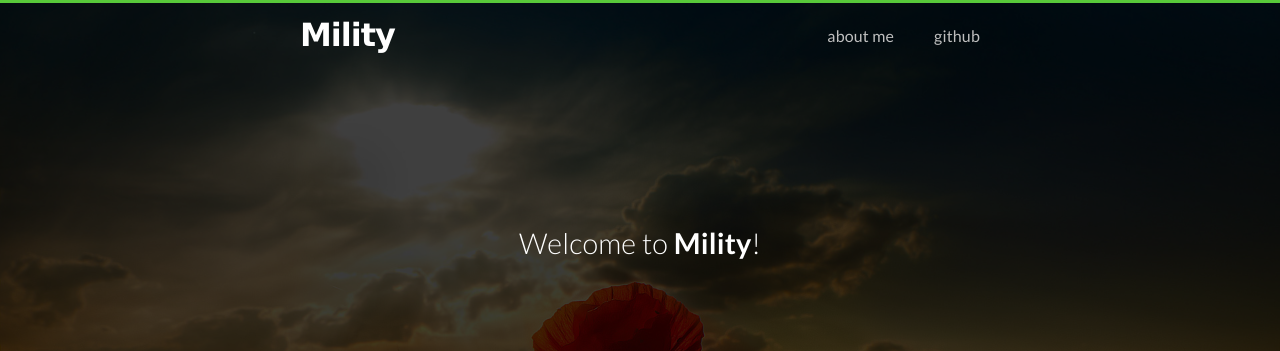
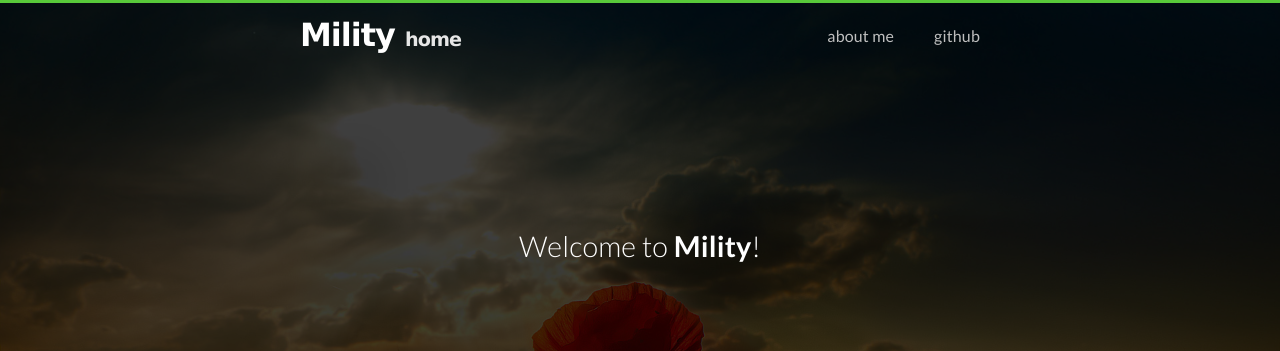
Before and after one commit to Mility/Mility.github.io, a Jekyll site: the page built from index.html, in a window 1280 px wide. Shown: the top 351 px of the page. Built offline with Jekyll 4.4.1, drawn with Linux system fonts in a browser that asks for light colours; nearby versions of some CDN libraries; the list of posts is cut into pages by our own code.

Commit message:
Update header.html

```diff
--- a/_includes/header.html
+++ b/_includes/header.html
@@ -5,7 +5,7 @@
     <div class="container">
 
       <h1 class="title">
-        <a href="{{ site.baseurl }}/">{{ site.title }}</a>
+        <a href="{{ site.baseurl }}/">{{ site.title }}</a> <small>home</small>
       </h1>
 
       <nav class="navbar">
```
